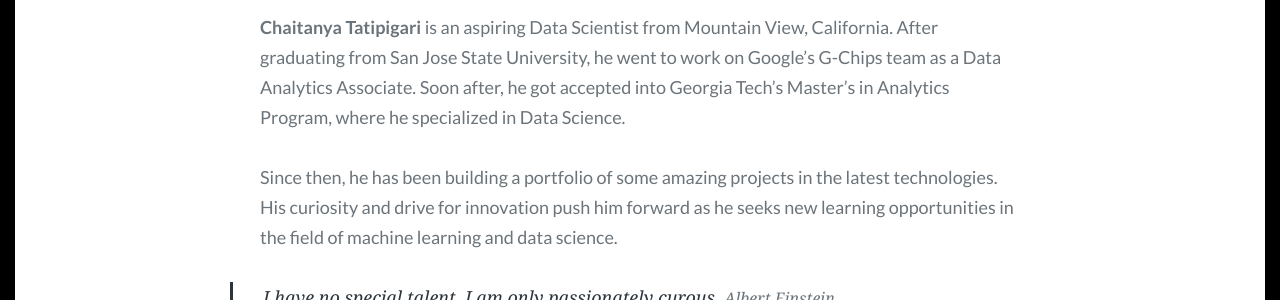
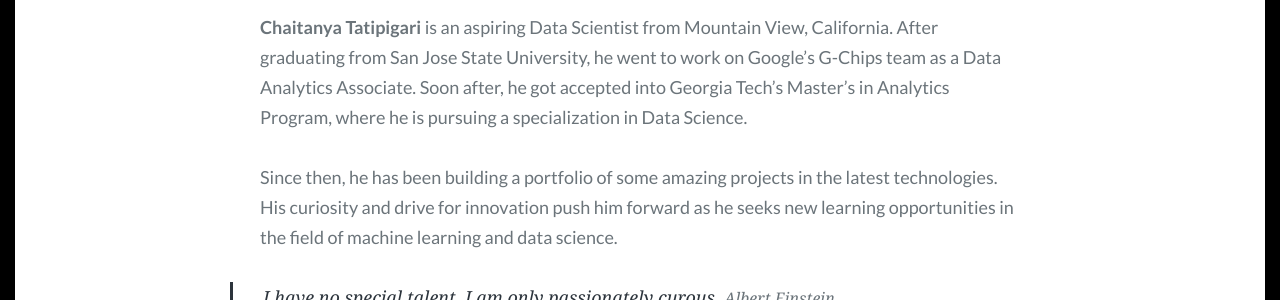
Before and after one commit to Chai-T29/Chai-T29.github.io, a Jekyll site: the page built from about.md, in a window 1280 px wide. Shown: the part 1174-1474 px from the top of the page. Built offline with Jekyll 4.4.1, drawn with Linux system fonts in a browser that asks for light colours; some web fonts are replaced.

Commit message:
Update about.md

```diff
--- a/about.md
+++ b/about.md
@@ -6,7 +6,7 @@
 permalink: /about/
 ---
 
-**Chaitanya Tatipigari** is an aspiring Data Scientist from Mountain View, California. After graduating from San Jose State University, he went to work on Google's G-Chips team as a Data Analytics Associate. Soon after, he got accepted into Georgia Tech's Master's in Analytics Program, where he specialized in Data Science.
+**Chaitanya Tatipigari** is an aspiring Data Scientist from Mountain View, California. After graduating from San Jose State University, he went to work on Google's G-Chips team as a Data Analytics Associate. Soon after, he got accepted into Georgia Tech's Master's in Analytics Program, where he is pursuing a specialization in Data Science.
 
 Since then, he has been building a portfolio of some amazing projects in the latest technologies. His curiosity and drive for innovation push him forward as he seeks new learning opportunities in the field of machine learning and data science.
 
```
